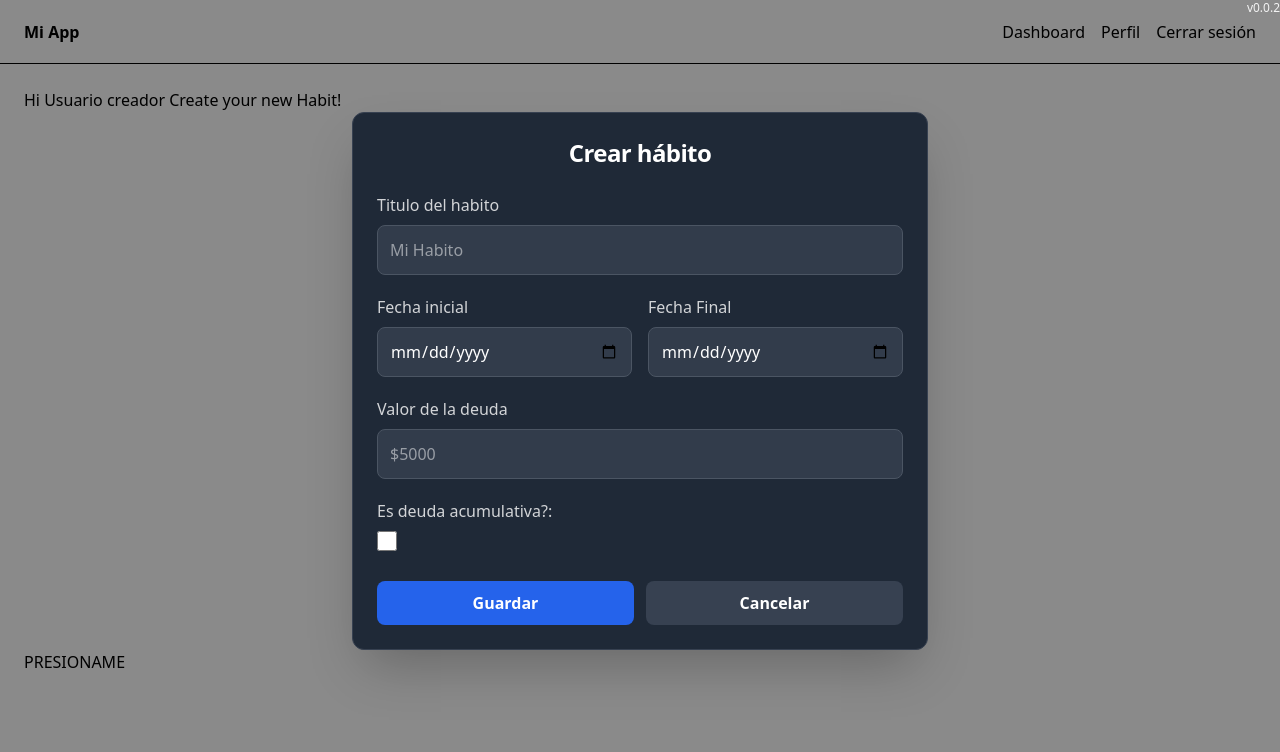
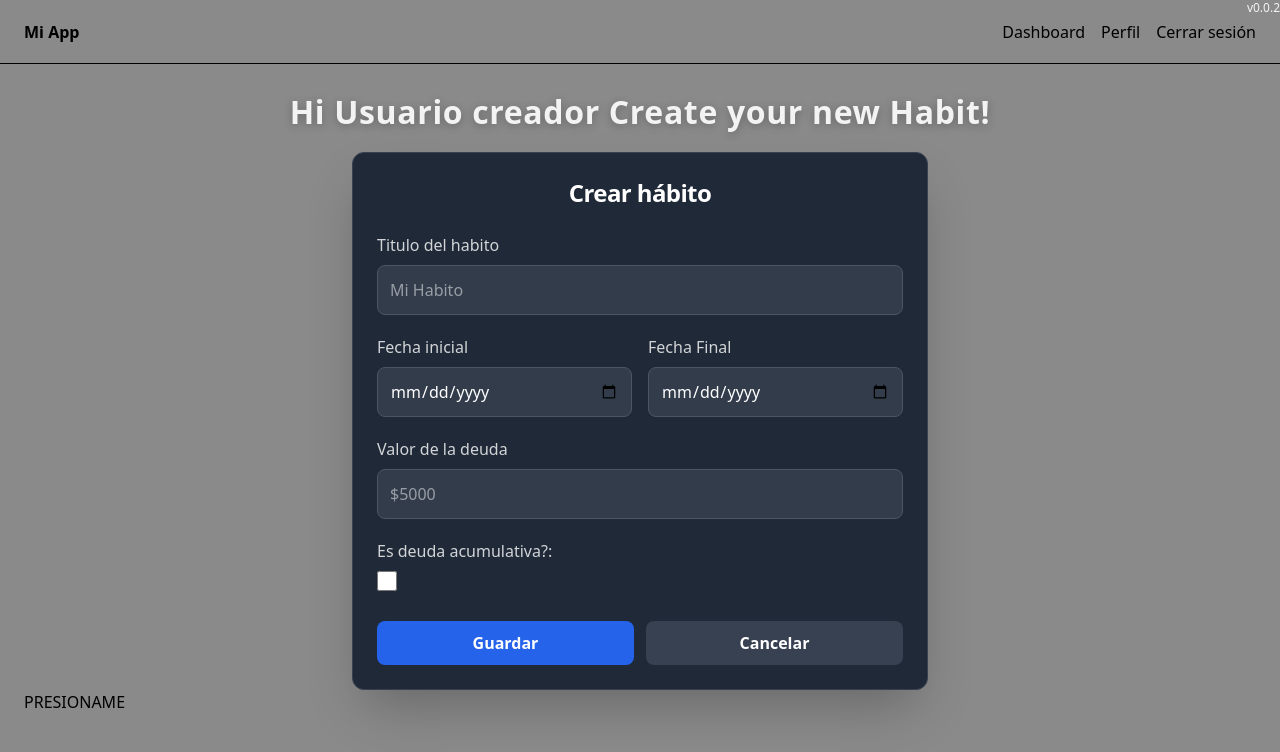
Before and after one commit to DailyCodingSoft/CodingHabit, a Next.js app in the folder coding-habit/: page /habit in a window 1280 px wide. Shown: the top 752 px of the page. Built offline with nearby package versions, Linux system fonts and the light colour scheme.

Commit message:
feat: consumir github api para traer commits

```diff
--- a/coding-habit/app/(protected)/habit/page.tsx
+++ b/coding-habit/app/(protected)/habit/page.tsx
@@ -31,7 +31,7 @@ export default function HabitPage(){
         //To Do: la data del form no esta quedando guardada en el habit.
         //Update: queda pero en la segunda llamada al submit,
         //debe ser problema con el handling del state.
-        //usar el habit despues del set hace que salga el state anterior
+        //usar el habit justo despues del set hace que salga el state anterior
         //creo que para eso se usa el usestate.
         const submitedHabit = mapFormDataToHabit(formData, habit.creator);
         setHabit(submitedHabit);
@@ -45,7 +45,7 @@ export default function HabitPage(){
 
     return (
         <div>
-            <h1>{title}</h1>
+            <h1 className="page-title">{title}</h1>
             <HabitForm onSubmit={onSubmitForm}/>
             <button onClick={showHabit}>PRESIONAME</button>
         </div>
--- a/coding-habit/package.json
+++ b/coding-habit/package.json
@@ -14,6 +14,7 @@
     "bcrypt": "^6.0.0",
     "jsonwebtoken": "^9.0.3",
     "next": "16.1.2",
+    "octokit": "^5.0.5",
     "react": "19.2.3",
     "react-dom": "19.2.3"
   },
--- /dev/null
+++ b/coding-habit/services/GitHub/commitService.ts
@@ -0,0 +1,20 @@
+import { Octokit } from "octokit";
+
+const octotik = new Octokit(); //usemos primero octokit sin autenticacion para probar
+// despues la idea es usar github app para que el usuario de permisos de lectura.
+//aunque es mejor si los repos son publicos siempre, mas facil.
+
+//the idea here is to get the commits from yesterday so that
+//the app can know if the user break the streak.
+//this call is supposed to be done only once per user if
+//the response is that he break streak
+export async function getCommits(owner:string, repo:string, since:string, commiter:string) {
+    return await octotik.request(`GET /repos/{owner}/{repo}/commits
+                                 ?since=${since}&commiter=${commiter}`, {
+        owner: owner,
+        repo: repo,
+        headers: {
+            'X-GitHub-Api-Version': '2022-11-28'
+        }
+    })
+}
--- a/coding-habit/styles/globals.css
+++ b/coding-habit/styles/globals.css
@@ -21,3 +21,14 @@ html,
 body {
   background: var(--main-light-bg-color);
 }
+
+/* Titulos globales */
+.page-title {
+  color: var(--light-text-color);
+  font-size: clamp(1.75rem, 2.5vw, 2.5rem);
+  font-weight: 700;
+  letter-spacing: 0.02em;
+  margin: 0 0 1rem 0;
+  text-align: center;
+  text-shadow: 0 2px 8px rgba(0, 0, 0, 0.25);
+}
```
Also changed, not shown: 1 other file (tests, documents, lock files or other folders).
